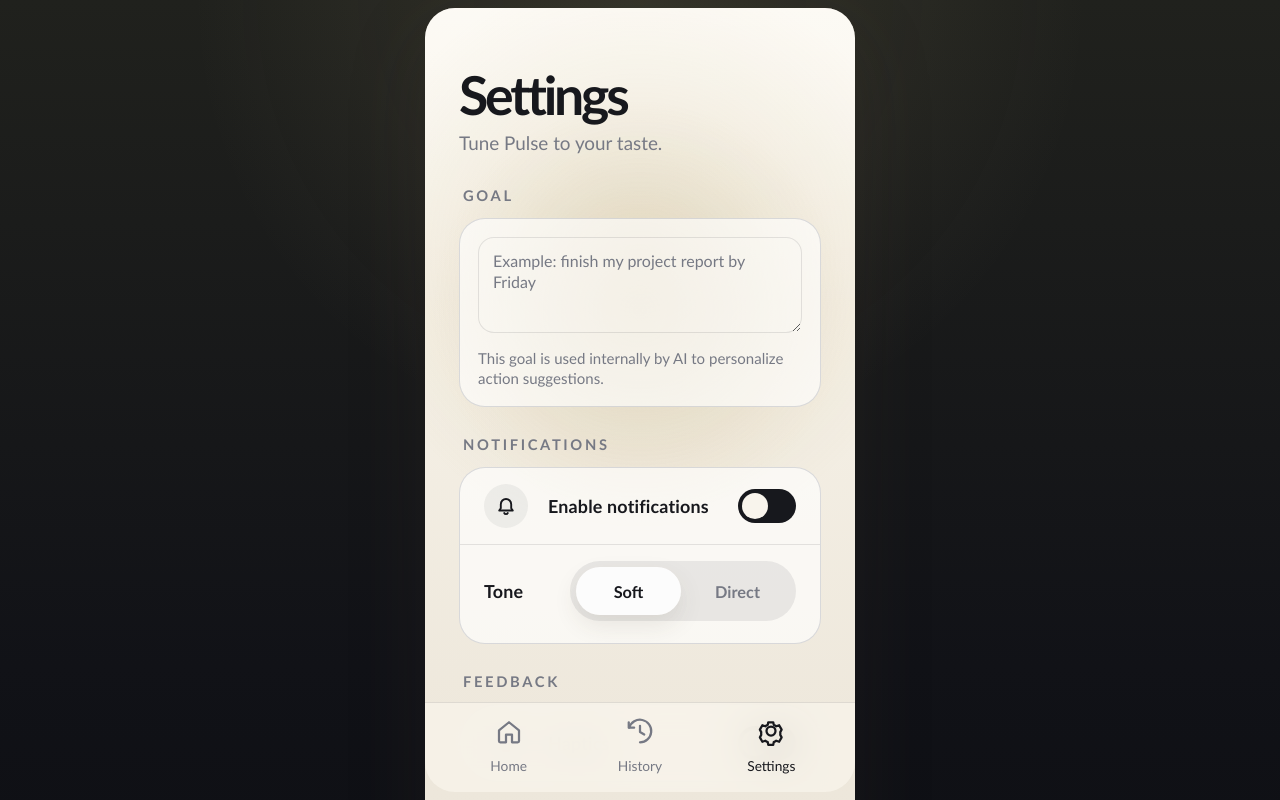
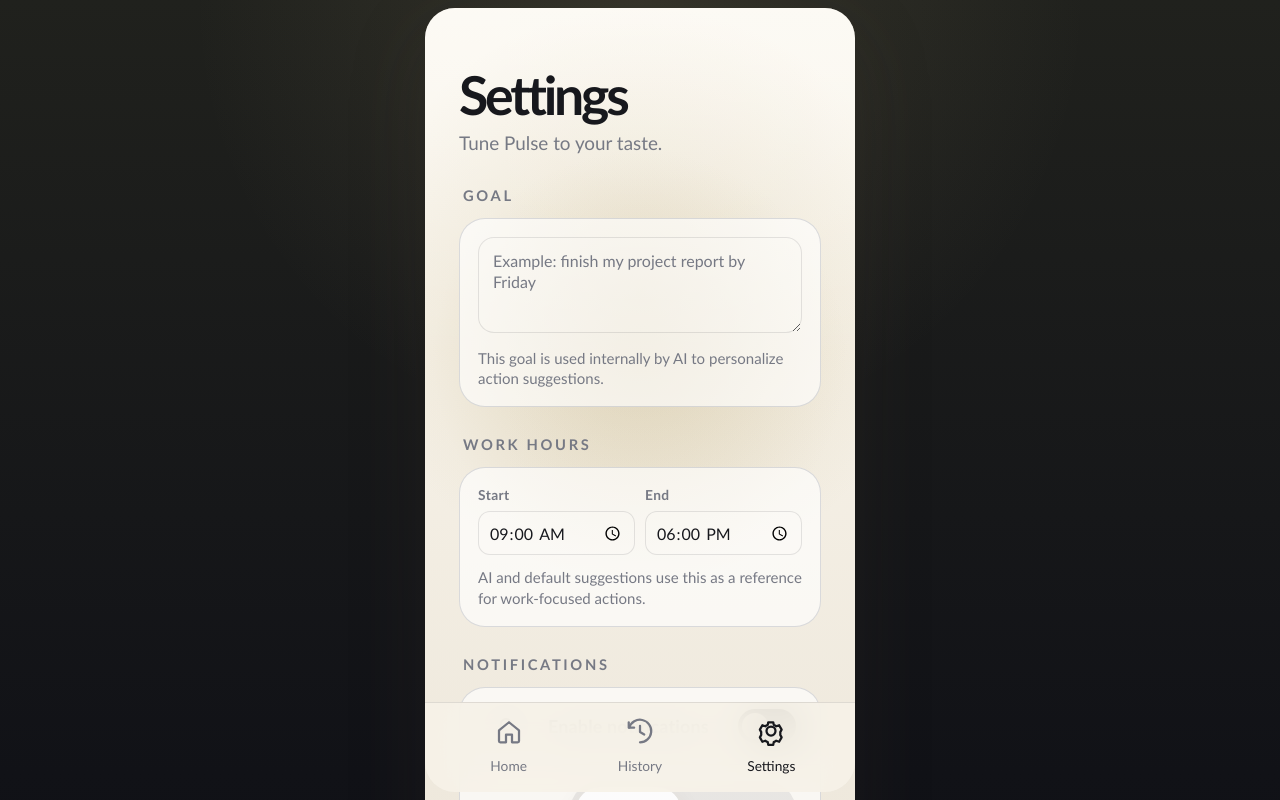
Before and after one commit to vanderjuh/vj-moving-app, a React (Vite) app: page / in a window 1280 px wide. Both pictures are taken after a click on the button "Settings". Shown: the top 800 px of the page. Built offline with nearby package versions, Linux system fonts and the light colour scheme.

Commit message:
feat: add work hours settings with time inputs and integrate into suggestions

```diff
--- a/src/components/SettingsScreen.jsx
+++ b/src/components/SettingsScreen.jsx
@@ -90,6 +90,45 @@
         </div>
       </SettingsGroup>
 
+      <SettingsGroup title={t("settings.workHours")}>
+        <div className="settings-card work-hours-card">
+          <div className="work-hours-grid">
+            <label className="work-time-field">
+              <span>{t("settings.workStart")}</span>
+              <input
+                type="time"
+                value={settings.workHours?.start || "09:00"}
+                onChange={(event) =>
+                  onUpdateSettings({
+                    workHours: {
+                      ...(settings.workHours || {}),
+                      start: event.target.value,
+                    },
+                  })
+                }
+              />
+            </label>
+
+            <label className="work-time-field">
+              <span>{t("settings.workEnd")}</span>
+              <input
+                type="time"
+                value={settings.workHours?.end || "18:00"}
+                onChange={(event) =>
+                  onUpdateSettings({
+                    workHours: {
+                      ...(settings.workHours || {}),
+                      end: event.target.value,
+                    },
+                  })
+                }
+              />
+            </label>
+          </div>
+          <p>{t("settings.workHoursHint")}</p>
+        </div>
+      </SettingsGroup>
+
       <SettingsGroup title={t("settings.notifications")}>
         <div className="settings-card">
           <div className="settings-row">
--- a/src/data/suggestions.js
+++ b/src/data/suggestions.js
@@ -98,6 +98,32 @@
   });
 };
 
+const parseTimeToMinutes = (time) => {
+  if (typeof time !== "string" || !/^([01]\d|2[0-3]):([0-5]\d)$/.test(time)) {
+    return null;
+  }
+
+  const [hours, minutes] = time.split(":").map(Number);
+  return hours * 60 + minutes;
+};
+
+const isWithinWorkHours = (now, workHours) => {
+  const startMinutes = parseTimeToMinutes(workHours?.start);
+  const endMinutes = parseTimeToMinutes(workHours?.end);
+
+  if (startMinutes === null || endMinutes === null || startMinutes === endMinutes) {
+    return false;
+  }
+
+  const currentMinutes = now.getHours() * 60 + now.getMinutes();
+
+  if (startMinutes < endMinutes) {
+    return currentMinutes >= startMinutes && currentMinutes <= endMinutes;
+  }
+
+  return currentMinutes >= startMinutes || currentMinutes <= endMinutes;
+};
+
 const createGoalSuggestion = (state, locale, goal, currentPeriod, idSuffix, enTemplate, ptTemplate) => ({
   id: `${state.toLowerCase()}-goal-${idSuffix}`,
   state,
@@ -184,10 +210,94 @@
   ];
 };
 
-export const getSuggestionsForContext = ({ state, goal = "", locale = "en", now = new Date() }) => {
+const getWorkHourSuggestions = (state, currentPeriod) => {
+  if (state === "STOPPED") {
+    return [
+      {
+        id: "stopped-work-001",
+        state,
+        label: "Open your top work task and do 2 focused minutes.",
+        labels: {
+          en: "Open your top work task and do 2 focused minutes.",
+          pt: "Abra sua principal tarefa de trabalho e faça 2 minutos de foco.",
+        },
+        periods: [currentPeriod, "any"],
+      },
+      {
+        id: "stopped-work-002",
+        state,
+        label: "List one priority and one next action for this work block.",
+        labels: {
+          en: "List one priority and one next action for this work block.",
+          pt: "Liste uma prioridade e uma próxima ação para este bloco de trabalho.",
+        },
+        periods: [currentPeriod, "any"],
+      },
+    ];
+  }
+
+  if (state === "NEUTRAL") {
+    return [
+      {
+        id: "neutral-work-001",
+        state,
+        label: "Run a 25-minute focused work sprint.",
+        labels: {
+          en: "Run a 25-minute focused work sprint.",
+          pt: "Faça um sprint de trabalho focado de 25 minutos.",
+        },
+        periods: [currentPeriod, "any"],
+      },
+      {
+        id: "neutral-work-002",
+        state,
+        label: "Close one pending work item before switching tasks.",
+        labels: {
+          en: "Close one pending work item before switching tasks.",
+          pt: "Feche uma pendência de trabalho antes de trocar de tarefa.",
+        },
+        periods: [currentPeriod, "any"],
+      },
+    ];
+  }
+
+  return [
+    {
+      id: "active-work-001",
+      state,
+      label: "Deliver one concrete work output now.",
+      labels: {
+        en: "Deliver one concrete work output now.",
+        pt: "Entregue agora um resultado concreto de trabalho.",
+      },
+      periods: [currentPeriod, "any"],
+    },
+    {
+      id: "active-work-002",
+      state,
+      label: "Record progress and define the next work checkpoint.",
+      labels: {
+        en: "Record progress and define the next work checkpoint.",
+        pt: "Registre o progresso e defina o próximo checkpoint de trabalho.",
+      },
+      periods: [currentPeriod, "any"],
+    },
+  ];
+};
+
+export const getSuggestionsForContext = ({
+  state,
+  goal = "",
+  locale = "en",
+  workHours = { start: "09:00", end: "18:00" },
+  now = new Date(),
+}) => {
   const currentPeriod = getDayPeriod(now);
   const base = getSuggestionsForState(state, now);
   const goalSuggestions = getGoalSuggestions(state, goal, locale, currentPeriod);
+  const workHourSuggestions = isWithinWorkHours(now, workHours)
+    ? getWorkHourSuggestions(state, currentPeriod)
+    : [];
 
-  return [...goalSuggestions, ...base];
+  return [...goalSuggestions, ...workHourSuggestions, ...base];
 };
--- a/src/hooks/useBehaviorApp.js
+++ b/src/hooks/useBehaviorApp.js
@@ -16,6 +16,10 @@
       appearance: "system",
       locale: "en",
       goal: "",
+      workHours: {
+        start: "09:00",
+        end: "18:00",
+      },
     },
   });
   const [isLoading, setIsLoading] = useState(true);
@@ -62,8 +66,15 @@
         state: appState.currentState,
         goal: appState.settings.goal,
         locale: appState.settings.locale,
+        workHours: appState.settings.workHours,
       }),
-    [appState.currentState, appState.history.length, appState.settings.goal, appState.settings.locale],
+    [
+      appState.currentState,
+      appState.history.length,
+      appState.settings.goal,
+      appState.settings.locale,
+      appState.settings.workHours,
+    ],
   );
 
   const completeAction = (actionId, label, successMessage, missingActionMessage) => {
--- a/src/i18n/translations.js
+++ b/src/i18n/translations.js
@@ -83,6 +83,10 @@
       objective: "Goal",
       objectivePlaceholder: "Example: finish my project report by Friday",
       objectiveHint: "This goal is used internally by AI to personalize action suggestions.",
+      workHours: "Work hours",
+      workStart: "Start",
+      workEnd: "End",
+      workHoursHint: "AI and default suggestions use this as a reference for work-focused actions.",
       reset: "Reset all data",
       version: "Pulse · v1.0",
     },
@@ -181,6 +185,10 @@
       objective: "Objetivo",
       objectivePlaceholder: "Exemplo: finalizar meu relatório do projeto até sexta",
       objectiveHint: "Esse objetivo é usado internamente pela IA para personalizar sugestões de ações.",
+      workHours: "Horário de trabalho",
+      workStart: "Início",
+      workEnd: "Fim",
+      workHoursHint: "A IA e as sugestões padrão usam isso como referência para ações de trabalho.",
       reset: "Redefinir dados",
       version: "Pulse · v1.0",
     },
--- a/src/services/behaviorStorage.js
+++ b/src/services/behaviorStorage.js
@@ -10,6 +10,10 @@
   appearance: "system",
   locale: detectLocale(),
   goal: "",
+  workHours: {
+    start: "09:00",
+    end: "18:00",
+  },
 };
 
 const DEFAULT_STATE = {
@@ -89,6 +93,18 @@
 const normalizeSettings = (settings) => {
   const source = settings && typeof settings === "object" ? settings : {};
   const goal = typeof source.goal === "string" ? source.goal : "";
+  const workHoursSource = source.workHours && typeof source.workHours === "object" ? source.workHours : {};
+  const isValidTime = (value) => typeof value === "string" && /^([01]\d|2[0-3]):([0-5]\d)$/.test(value);
+  const start = isValidTime(workHoursSource.start)
+    ? workHoursSource.start
+    : isValidTime(source.workStart)
+      ? source.workStart
+      : DEFAULT_SETTINGS.workHours.start;
+  const end = isValidTime(workHoursSource.end)
+    ? workHoursSource.end
+    : isValidTime(source.workEnd)
+      ? source.workEnd
+      : DEFAULT_SETTINGS.workHours.end;
 
   return {
     notificationsEnabled:
@@ -107,6 +123,10 @@
       : DEFAULT_SETTINGS.appearance,
     locale: ["pt", "en"].includes(source.locale) ? source.locale : DEFAULT_SETTINGS.locale,
     goal: goal.slice(0, 180),
+    workHours: {
+      start,
+      end,
+    },
   };
 };
 
--- a/src/styles.css
+++ b/src/styles.css
@@ -849,6 +849,53 @@
   line-height: 1.35;
 }
 
+.work-hours-card {
+  display: grid;
+  gap: 12px;
+  padding: 18px;
+}
+
+.work-hours-grid {
+  display: grid;
+  grid-template-columns: repeat(2, minmax(0, 1fr));
+  gap: 10px;
+}
+
+.work-time-field {
+  display: grid;
+  gap: 8px;
+}
+
+.work-time-field span {
+  color: var(--muted);
+  font-size: 0.86rem;
+  font-weight: 700;
+  letter-spacing: 0.03em;
+}
+
+.work-time-field input {
+  width: 100%;
+  min-height: 44px;
+  border: 1px solid var(--line);
+  border-radius: 12px;
+  padding: 0 10px;
+  color: var(--text);
+  background: rgba(255, 255, 255, 0.06);
+  font: inherit;
+}
+
+.work-time-field input:focus-visible {
+  outline: 3px solid rgba(203, 187, 138, 0.28);
+  outline-offset: 2px;
+}
+
+.work-hours-card p {
+  margin: 0;
+  color: var(--muted);
+  font-size: 0.94rem;
+  line-height: 1.35;
+}
+
 .settings-note-card p {
   margin: 0;
   color: var(--muted);
```
